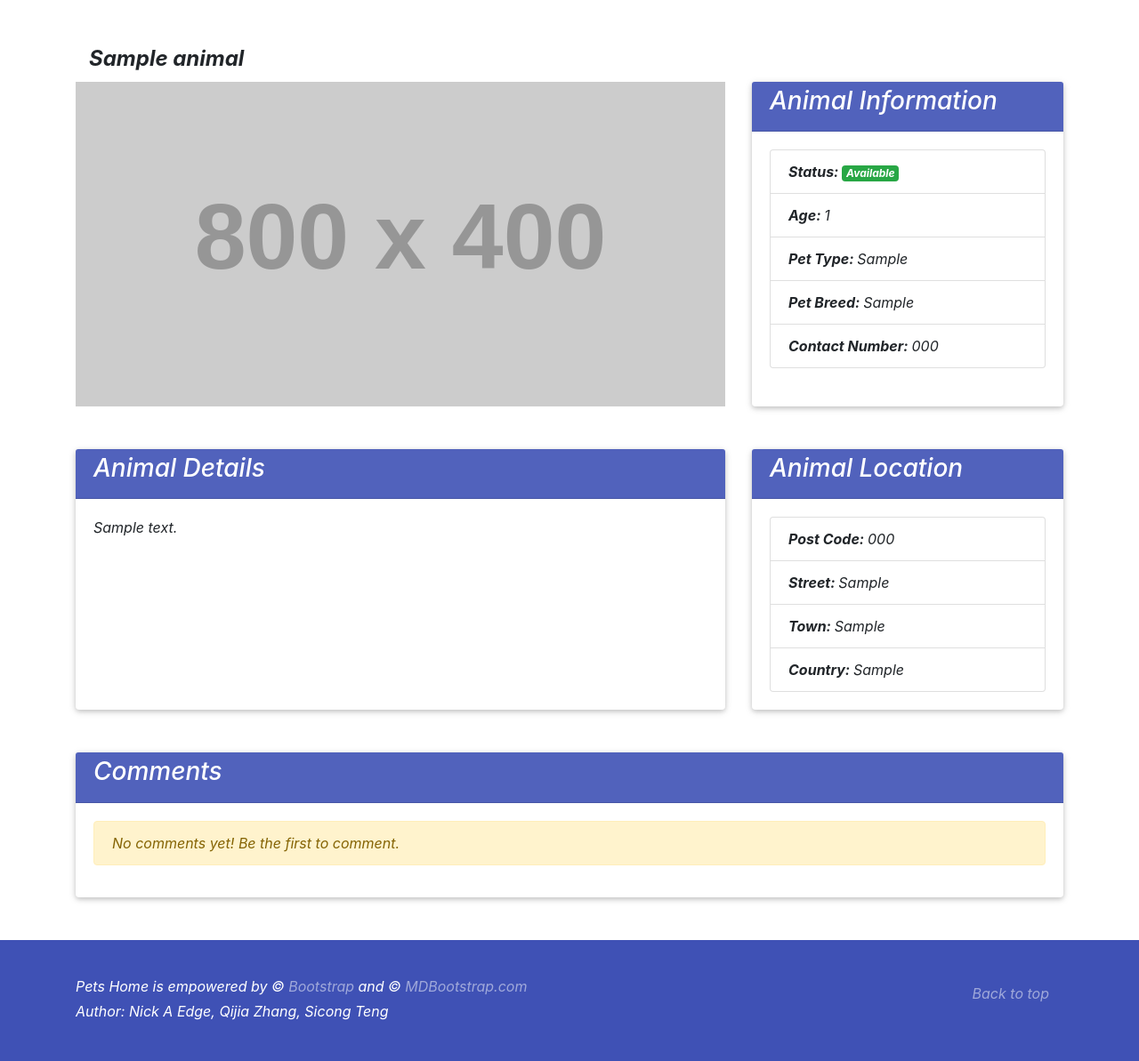
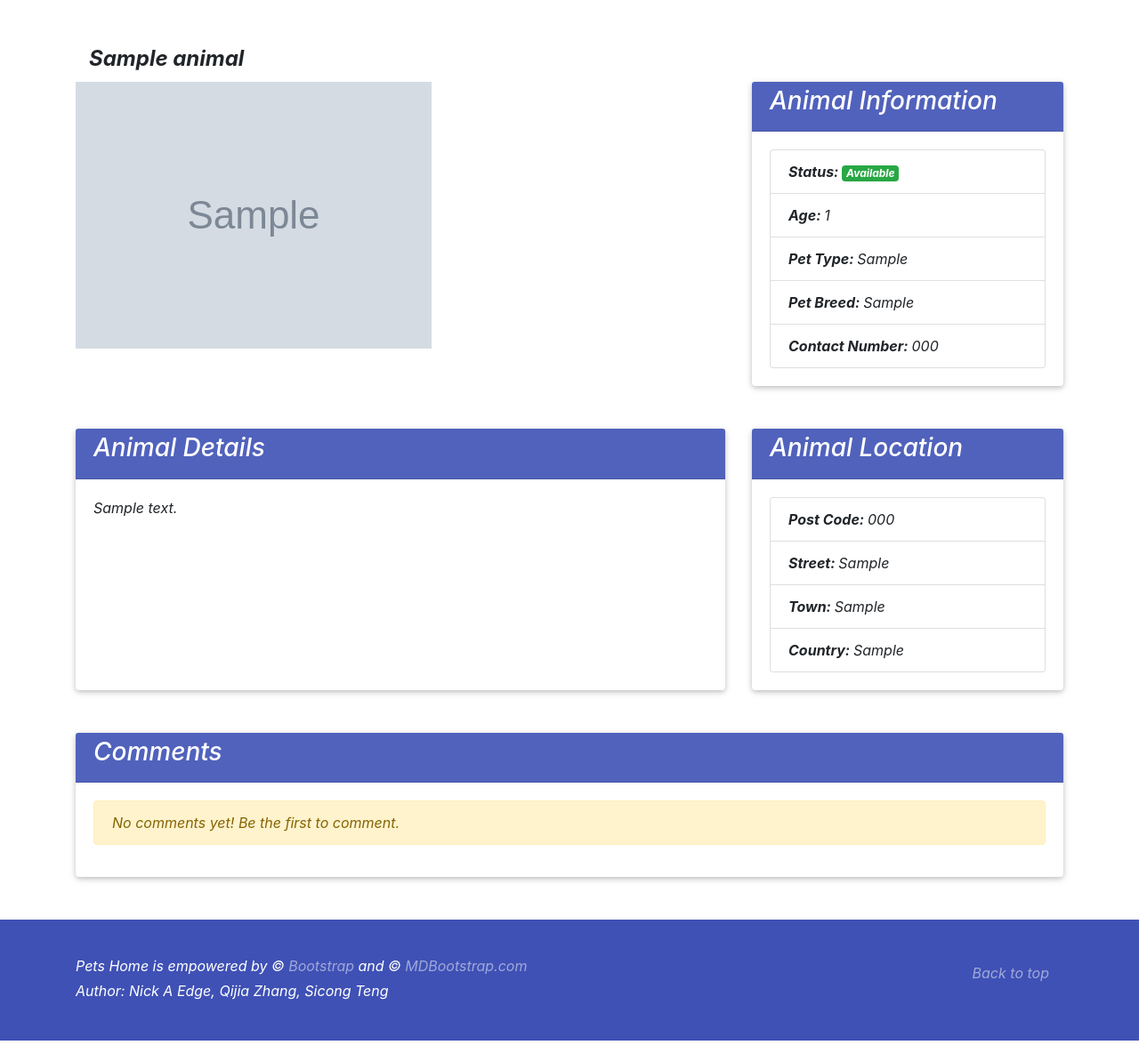
Before and after one commit to tengsicong/pet_home, a Node server app: page /animal/detail/600000000000000000000001 in a window 1280 px wide. Shown: the part 59-1252 px from the top of the page at 89% size. After the commit the page ends 1229 px from the top, so only its background shows below. Run offline with Node 20, Linux system fonts and the light colour scheme; tables that the repository leaves empty hold one stand-in row (values such as "Sample post"); grey boxes marked "Sample" are stand-in pictures; some libraries are stand-ins or nearby versions.

Commit message:
Nicky Work

```diff
--- a/public/javascripts/animal_detail.js
+++ b/public/javascripts/animal_detail.js
@@ -20,25 +20,32 @@ function validateApplication(modal) {
                     town: town, postcode: postcode, country: country, family: family, animalAlreadyHave: ownAnimals,
                     reason: reason };
 
-
-    console.log(results.length);
-    //if (validateResultFields(results) === true ) {
+    if (validateResultFields(results) === true ) {
         return results;
-    //}
+    }
 }
 
-/*function validateResultFields(results) {
+/**
+ * validates data fields are filled within the application form
+ * @param results
+ * @returns {boolean}
+ */
+function validateResultFields(results) {
 
     let counter = 0;
     for (let key in results) {
         if (results.hasOwnProperty(key)) {
-            if (results[key] === undefined) {
+            if ((results[key] === undefined) && counter < 10 ) {
                 return false;
             }
+            console.log(results[key])
         }
         counter++;
     }
-}*/
+    if (counter === 10) {
+        return true;
+    }
+}
 
 /**
  * show failure modal
@@ -236,7 +243,7 @@ $(document).ready(function () {
             let formResult = validateApplication(modal);
 
             if (formResult !== undefined) {
-                console.log("test");
+                console.log(formResult);
             }
         });
     });
--- a/public/stylesheets/animal_detail.css
+++ b/public/stylesheets/animal_detail.css
@@ -26,10 +26,30 @@
     color: white;
 }
 
-.details .card {
+.anInfoCard {
+    height: 100%;
+    max-width: 100%;
+    word-wrap: break-word;
+    min-width: max-content;
+}
+
+.anLocCard {
+    height: 100%;
+    max-width: 100%;
+    word-wrap: break-word;
+    min-width: max-content;
+}
+
+.commentCard {
     height: 100%;
     max-width: 100%;
     min-width: max-content;
+}
+
+.detailCard {
+    height: 100%;
+    max-width: 100%;
+    min-width: 100%;
 }
 
 .details .list-group {
--- a/views/client/animal_detail.ejs
+++ b/views/client/animal_detail.ejs
@@ -43,13 +43,17 @@
                     <!-- Wrapper for slides -->
                     <div class="carousel-inner" role="listbox">
                         <div class="item active">
-                            <img src="https://placehold.it/800x400?text=NO-IMAGE" alt="Image">
+                            <% if (animal.imgUrl != null) { %>
+                                <img src="<%= animal.imgUrl %>" alt="Image">
+                            <% } else {  %>
+                                <img src="https://placehold.it/800x400?text=NO-IMAGE" alt="Image">
+                            <% } %>
                         </div>
                     </div>
                 </div>
             </div>
             <div class="col-sm-4 mb-2 mb-5">
-                <div class="card">
+                <div class="card anInfoCard">
                     <div class="card-header">
                         <h3 class="card-title">Animal Information</h3>
                     </div>
@@ -89,7 +93,7 @@
         </div>
         <div class="row">
             <div class="col-sm-8 mb-5">
-                <div class="card">
+                <div class="card detailCard">
                     <div class="card-header">
                         <h3 class="card-title">Animal Details</h3>
                     </div>
@@ -105,7 +109,7 @@
                 </div>
             </div>
             <div class="col-sm-4 mb-5">
-                <div class="card">
+                <div class="card anLocCard">
                     <div class="card-header">
                         <h3 class="card-title">Animal Location</h3>
                     </div>
@@ -138,7 +142,7 @@
         </div>
     <div class="row mb-5">
         <div class="container-fluid">
-            <div class="card">
+            <div class="card commentCard">
                 <div class="card-header">
                     <h3 class="card-title">Comments</h3>
                 </div>
```
